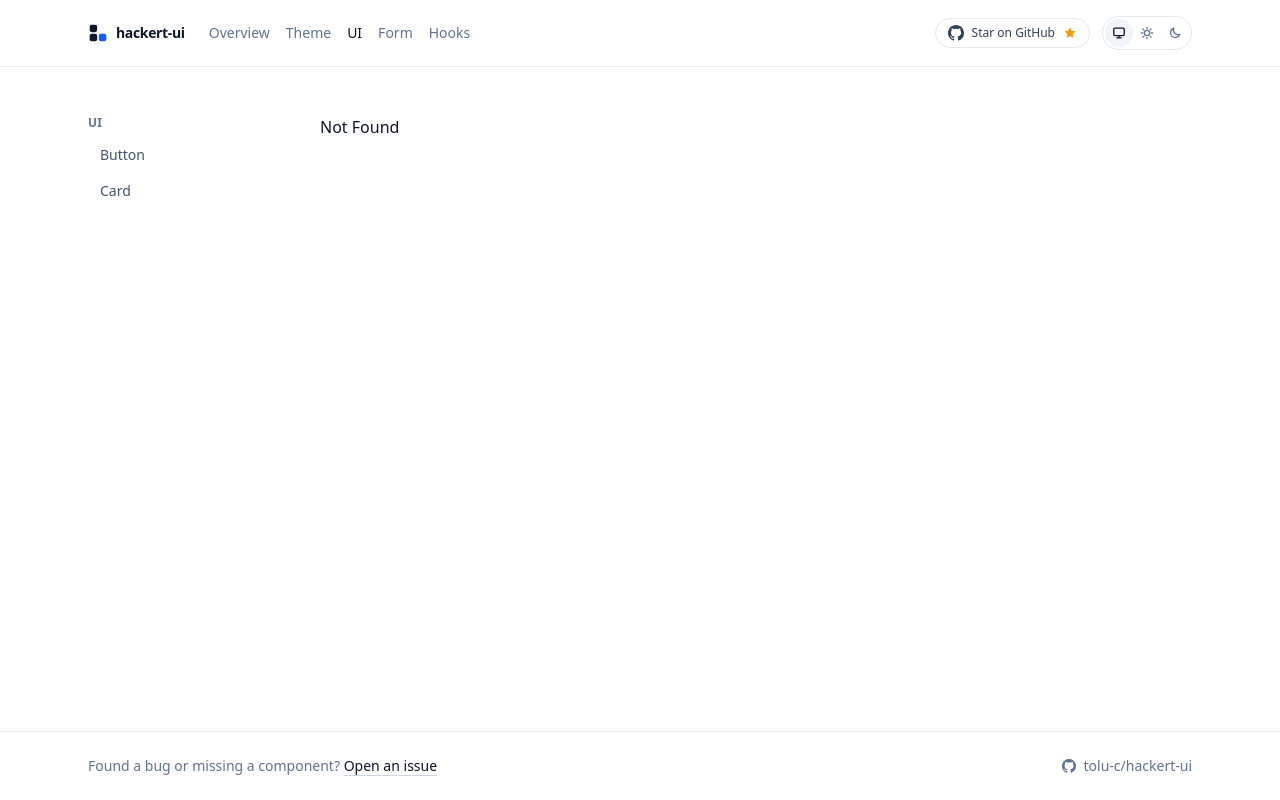
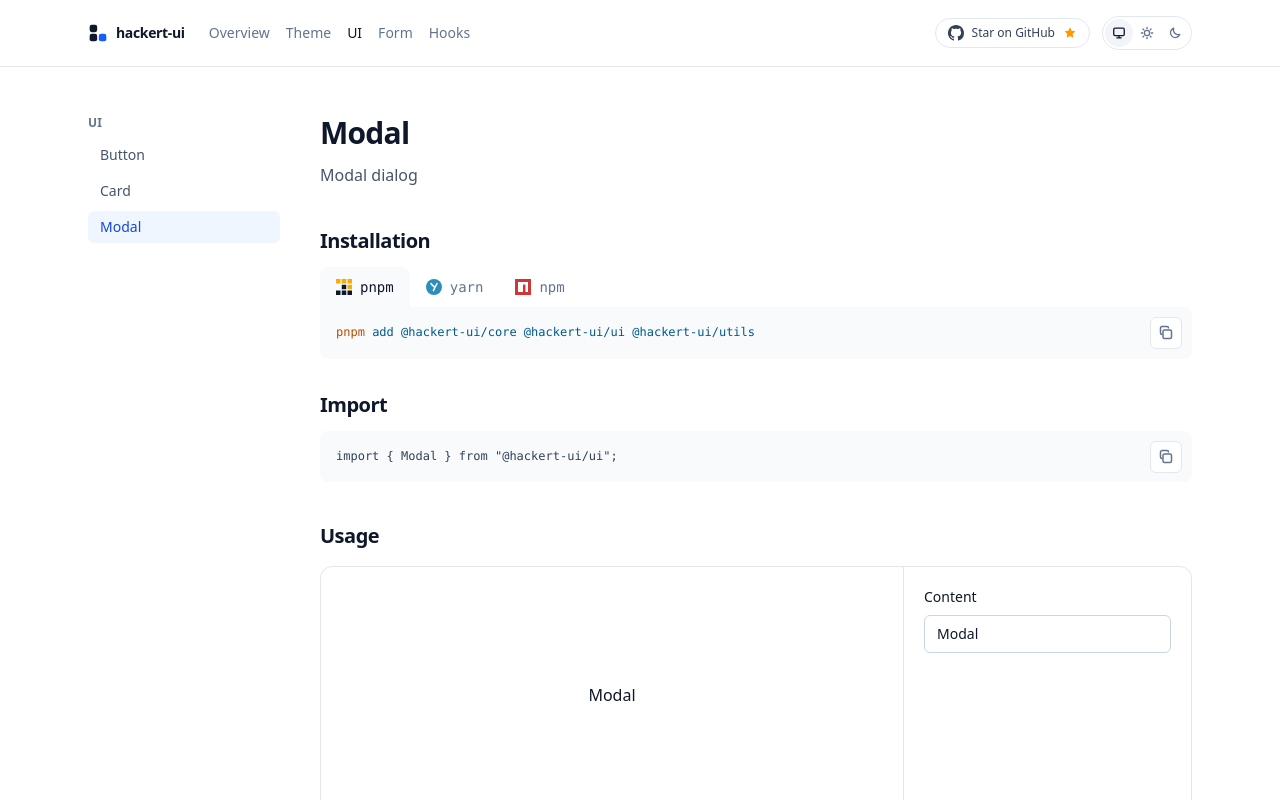
Before and after one commit to tolu-c/hackert-ui, a React (Vite) app in the folder apps/playground/: page /ui/modal in a window 1280 px wide. Before the commit this address had no page. Shown: the top 800 px of the page. Built offline with nearby package versions, Linux system fonts and the light colour scheme.

Commit message:
feat(ui): add a Modal placeholder
Modal renders its children in a div for now; the page and catalog entry
put it in the playground's UI section.

```diff
--- a/apps/playground/src/catalog.ts
+++ b/apps/playground/src/catalog.ts
@@ -63,6 +63,11 @@ export const SECTIONS = {
         label: "Card",
         description:
           "A container that accepts any ReactNode and its native div props. It ships unstyled, so its appearance comes from your className.",
+      },
+      {
+        to: "/ui/modal",
+        label: "Modal",
+        description: "Modal dialog",
       },
     ],
   },
--- a/apps/playground/src/routeTree.gen.ts
+++ b/apps/playground/src/routeTree.gen.ts
@@ -32,6 +32,7 @@ import { Route as ThemeSpacingRouteImport } from './routes/theme/spacing'
 import { Route as UiIndexRouteImport } from './routes/ui/index'
 import { Route as UiButtonRouteImport } from './routes/ui/button'
 import { Route as UiCardRouteImport } from './routes/ui/card'
+import { Route as UiModalRouteImport } from './routes/ui/modal'
 
 const IndexRoute = IndexRouteImport.update({
   id: '/',
@@ -148,6 +149,11 @@ const UiCardRoute = UiCardRouteImport.update({
   path: '/card',
   getParentRoute: () => UiRouteRoute,
 } as any)
+const UiModalRoute = UiModalRouteImport.update({
+  id: '/modal',
+  path: '/modal',
+  getParentRoute: () => UiRouteRoute,
+} as any)
 
 export interface FileRoutesByFullPath {
   '/': typeof IndexRoute
@@ -169,6 +175,7 @@ export interface FileRoutesByFullPath {
   '/theme/spacing': typeof ThemeSpacingRoute
   '/ui/button': typeof UiButtonRoute
   '/ui/card': typeof UiCardRoute
+  '/ui/modal': typeof UiModalRoute
   '/form/': typeof FormIndexRoute
   '/hooks/': typeof HooksIndexRoute
   '/theme/': typeof ThemeIndexRoute
@@ -190,6 +197,7 @@ export interface FileRoutesByTo {
   '/theme/spacing': typeof ThemeSpacingRoute
   '/ui/button': typeof UiButtonRoute
   '/ui/card': typeof UiCardRoute
+  '/ui/modal': typeof UiModalRoute
   '/form': typeof FormIndexRoute
   '/hooks': typeof HooksIndexRoute
   '/theme': typeof ThemeIndexRoute
@@ -216,6 +224,7 @@ export interface FileRoutesById {
   '/theme/spacing': typeof ThemeSpacingRoute
   '/ui/button': typeof UiButtonRoute
   '/ui/card': typeof UiCardRoute
+  '/ui/modal': typeof UiModalRoute
   '/form/': typeof FormIndexRoute
   '/hooks/': typeof HooksIndexRoute
   '/theme/': typeof ThemeIndexRoute
@@ -243,6 +252,7 @@ export interface FileRouteTypes {
     | '/theme/spacing'
     | '/ui/button'
     | '/ui/card'
+    | '/ui/modal'
     | '/form/'
     | '/hooks/'
     | '/theme/'
@@ -264,6 +274,7 @@ export interface FileRouteTypes {
     | '/theme/spacing'
     | '/ui/button'
     | '/ui/card'
+    | '/ui/modal'
     | '/form'
     | '/hooks'
     | '/theme'
@@ -289,6 +300,7 @@ export interface FileRouteTypes {
     | '/theme/spacing'
     | '/ui/button'
     | '/ui/card'
+    | '/ui/modal'
     | '/form/'
     | '/hooks/'
     | '/theme/'
@@ -466,6 +478,13 @@ declare module '@tanstack/react-router' {
       preLoaderRoute: typeof UiCardRouteImport
       parentRoute: typeof UiRouteRoute
     }
+    '/ui/modal': {
+      id: '/ui/modal'
+      path: '/modal'
+      fullPath: '/ui/modal'
+      preLoaderRoute: typeof UiModalRouteImport
+      parentRoute: typeof UiRouteRoute
+    }
   }
 }
 
@@ -532,12 +551,14 @@ const ThemeRouteRouteWithChildren = ThemeRouteRoute._addFileChildren(
 interface UiRouteRouteChildren {
   UiButtonRoute: typeof UiButtonRoute
   UiCardRoute: typeof UiCardRoute
+  UiModalRoute: typeof UiModalRoute
   UiIndexRoute: typeof UiIndexRoute
 }
 
 const UiRouteRouteChildren: UiRouteRouteChildren = {
   UiButtonRoute: UiButtonRoute,
   UiCardRoute: UiCardRoute,
+  UiModalRoute: UiModalRoute,
   UiIndexRoute: UiIndexRoute,
 }
 
--- /dev/null
+++ b/apps/playground/src/routes/ui/modal.tsx
@@ -0,0 +1,46 @@
+import { Modal } from "@hackert-ui/ui";
+import { createFileRoute } from "@tanstack/react-router";
+import { pageHead } from "@/catalog";
+import { PageHeader } from "@/components/PageHeader";
+import { UsageHeading } from "@/components/UsageHeading";
+import { Configurator } from "@/configurator/Configurator";
+import { defineControls } from "@/configurator/controls";
+import { pickControls, searchOptionsFor } from "@/configurator/search";
+import { toJsx, toSnippet } from "@/configurator/to-jsx";
+
+const CONTROLS = defineControls([
+  { kind: "text", prop: "content", label: "Content", defaultValue: "Modal" },
+]);
+
+const COMPONENT_DEFAULTS = {};
+const IMPORT = 'import { Modal } from "@hackert-ui/ui";';
+
+export const Route = createFileRoute("/ui/modal")({
+  head: () => pageHead("/ui/modal"),
+  ...searchOptionsFor(CONTROLS),
+  component: ModalPage,
+});
+
+function ModalPage() {
+  const values = Route.useSearch({ select: (search) => pickControls(CONTROLS, search) });
+  const navigate = Route.useNavigate();
+  const { content, ...props } = values;
+
+  return (
+    <div>
+      <PageHeader to="/ui/modal" importLine={IMPORT} />
+
+      <UsageHeading />
+      <Configurator
+        controls={CONTROLS}
+        values={values}
+        onChange={(patch) =>
+          navigate({ search: (prev) => ({ ...prev, ...patch }), replace: true, resetScroll: false })
+        }
+        code={toSnippet(IMPORT, toJsx("Modal", props, COMPONENT_DEFAULTS, content))}
+      >
+        <Modal {...props}>{content}</Modal>
+      </Configurator>
+    </div>
+  );
+}
--- /dev/null
+++ b/packages/ui/src/Modal/Modal.tsx
@@ -0,0 +1,9 @@
+import type { ComponentPropsWithoutRef, ReactNode } from "react";
+
+export interface ModalProps extends ComponentPropsWithoutRef<"div"> {
+  readonly children?: ReactNode;
+}
+
+export function Modal({ children, ...divProps }: ModalProps) {
+  return <div {...divProps}>{children}</div>;
+}
--- /dev/null
+++ b/packages/ui/src/Modal/index.ts
@@ -0,0 +1 @@
+export { Modal, type ModalProps } from "./Modal";
--- a/packages/ui/src/index.ts
+++ b/packages/ui/src/index.ts
@@ -1,2 +1,3 @@
 export * from "./Button";
 export * from "./Card";
+export * from "./Modal";
```
Also changed, not shown: 1 other file (tests, documents, lock files or other folders).
